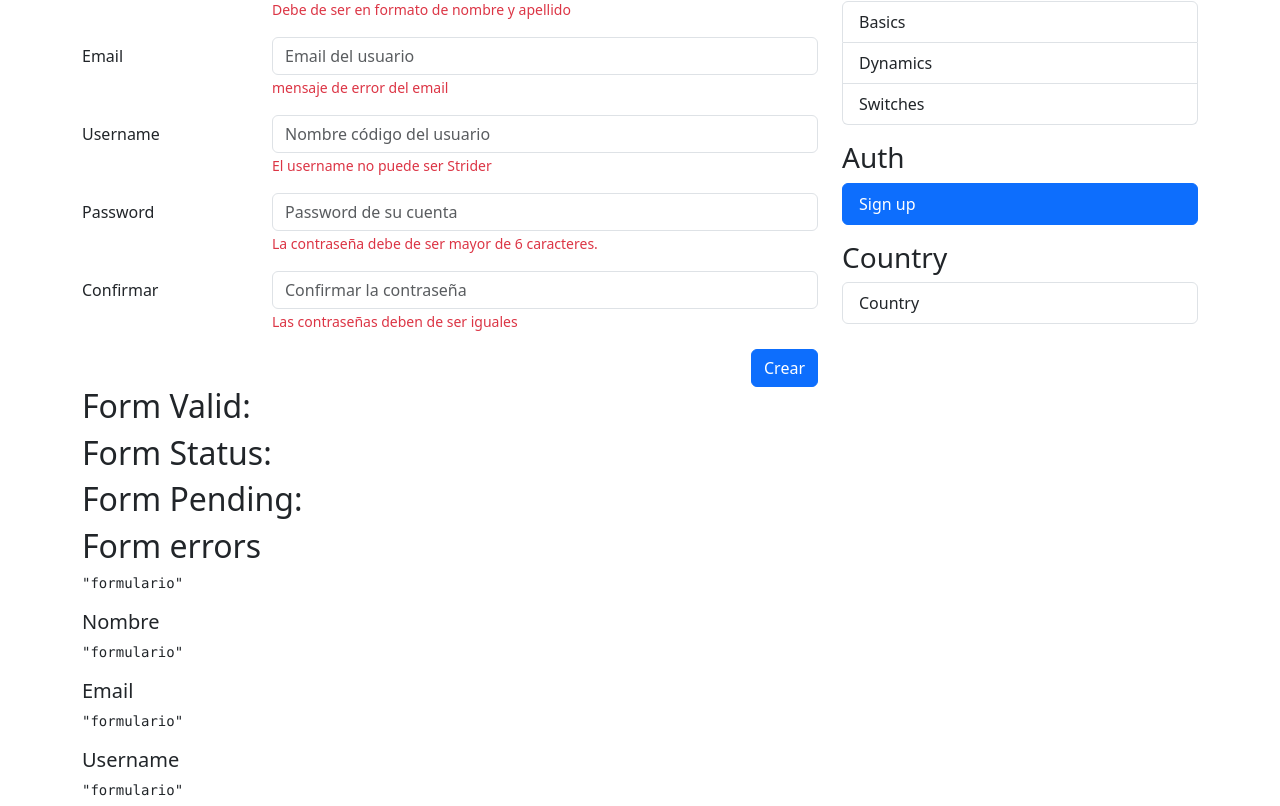
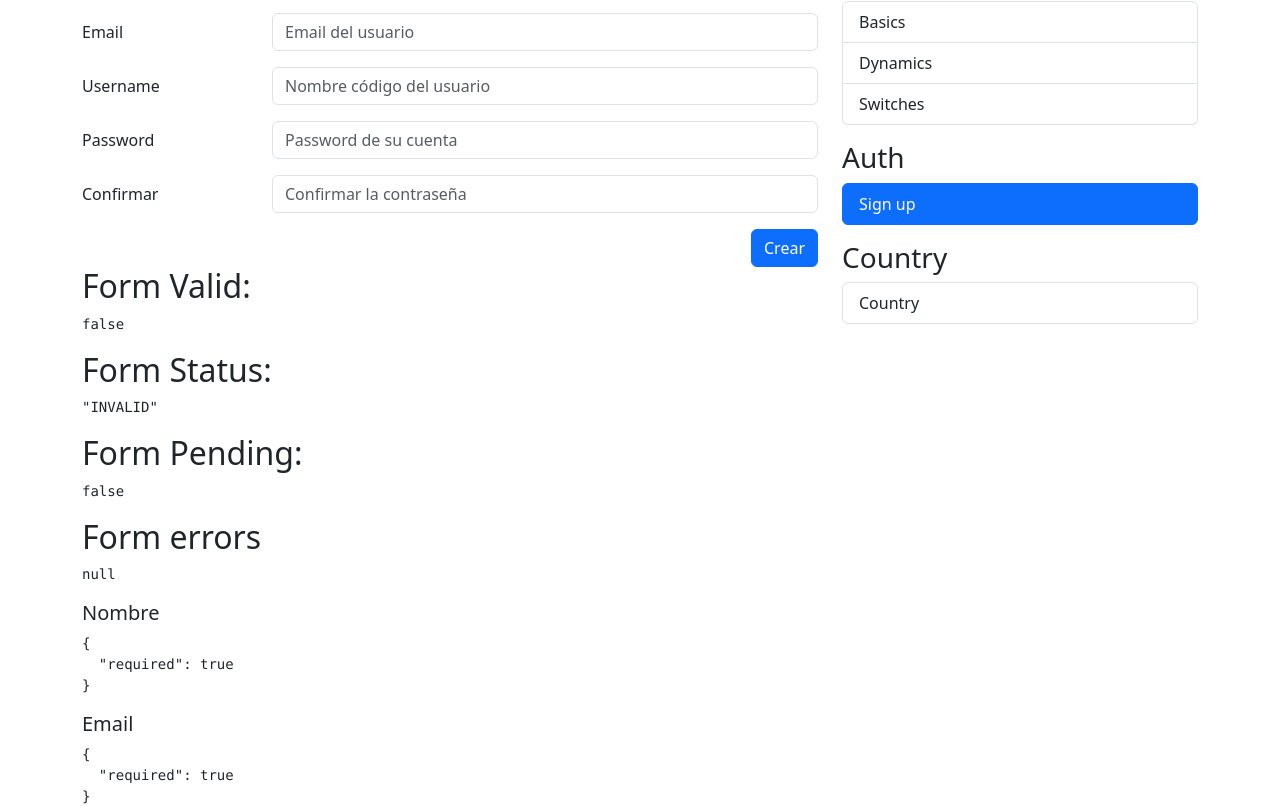
Before and after one commit to CarlosGal19/Reactive_Forms_Angular, an Angular app: page /auth/sign-up in a window 1280 px wide. Shown: the part 160-966 px from the top of the page. Built offline with nearby package versions, Linux system fonts and the light colour scheme.

Commit message:
feat: validate both passwords match

```diff
--- a/src/app/auth/pages/register-page/register-page.html
+++ b/src/app/auth/pages/register-page/register-page.html
@@ -4,7 +4,7 @@
 <div class="row">
     <div class="col">
 
-        <form autocomplete="off">
+        <form autocomplete="off" [formGroup]="myForm" (ngSubmit)="onSubmit()">
 
             <!-- Nombre -->
             <div class="row mb-3">
@@ -12,11 +12,14 @@
                 <div class="col-sm-9">
                     <input type="text"
                            class="form-control"
+                           formControlName="name"
                            placeholder="Nombre del usuario">
 
+                    @if (formUtils.isValidField(myForm, "name")) {
                       <span class="form-text text-danger">
-                        Debe de ser en formato de nombre y apellido
+                          Input must include name and last name
                       </span>
+                    }
                 </div>
             </div>
 
@@ -26,10 +29,13 @@
                 <div class="col-sm-9">
                     <input type="email"
                            class="form-control"
+                           formControlName="email"
                            placeholder="Email del usuario">
+                    @if (formUtils.isValidField(myForm, "email")) {
                     <span class="form-text text-danger">
-                        mensaje de error del email
+                        {{formUtils.getFieldError(myForm, "email")}}
                     </span>
+                  }
                 </div>
             </div>
 
@@ -39,10 +45,13 @@
                 <div class="col-sm-9">
                     <input type="text"
                            class="form-control"
+                           formControlName="username"
                            placeholder="Nombre código del usuario">
+                    @if (formUtils.isValidField(myForm, "username")) {
                     <span class="form-text text-danger">
-                         El username no puede ser Strider
+                         Input must not include spaces
                     </span>
+                  }
                 </div>
             </div>
 
@@ -52,11 +61,14 @@
                 <div class="col-sm-9">
                     <input type="password"
                            class="form-control"
+                           formControlName="password"
                            placeholder="Password de su cuenta">
 
+                    @if (formUtils.isValidField(myForm, "password")) {
                       <span class="form-text text-danger">
-                         La contraseña debe de ser mayor de 6 caracteres.
+                           {{formUtils.getFieldError(myForm, "password")}}
                       </span>
+                    }
                 </div>
             </div>
 
@@ -66,11 +78,14 @@
                 <div class="col-sm-9">
                     <input type="password"
                            class="form-control"
+                           formControlName="confirmPassword"
                            placeholder="Confirmar la contraseña">
 
+                    @if(myForm.errors && myForm.errors['passwordMismatch'] && myForm.controls['confirmPassword'].touched) {
                       <span class="form-text text-danger">
-                         Las contraseñas deben de ser iguales
+                           Passwords must match
                       </span>
+                    }
                 </div>
             </div>
 
@@ -91,23 +106,28 @@
 
 
 <h2>Form Valid: </h2>
+<pre>{{ myForm.valid | json }}</pre>
+
 <h2>Form Status: </h2>
+<pre>{{ myForm.status | json }}</pre>
+
 <h2>Form Pending: </h2>
+<pre>{{ myForm.pending | json }}</pre>
+
 <h2>Form errors</h2>
-<pre>{{ 'formulario' | json }}</pre>
+<pre>{{ myForm.errors | json }}</pre>
 
 <h5>Nombre</h5>
-<pre>{{ 'formulario' | json }}</pre>
+<pre>{{ myForm.controls['name'].errors | json }}</pre>
 
 <h5>Email</h5>
-<pre>{{ 'formulario' | json }}</pre>
+<pre>{{ myForm.controls['email'].errors | json }}</pre>
 
 <h5>Username</h5>
-<pre>{{ 'formulario' | json }}</pre>
-
+<pre>{{ myForm.controls['username'].errors | json }}</pre>
 
 <h5>Password</h5>
-<pre>{{ 'formulario' | json }}</pre>
+<pre>{{ myForm.controls['password'].errors | json }}</pre>
 
 <h5>Confirmar</h5>
-<pre>{{ 'formulario' | json }}</pre>
+<pre>{{ myForm.controls['confirmPassword'].errors | json }}</pre>
--- a/src/app/auth/pages/register-page/register-page.ts
+++ b/src/app/auth/pages/register-page/register-page.ts
@@ -1,11 +1,33 @@
+import { AbstractControl } from '@angular/forms';
 import { JsonPipe } from '@angular/common';
-import { Component } from '@angular/core';
+import { Component, inject } from '@angular/core';
+import { FormGroup, ReactiveFormsModule, FormBuilder, Validators } from '@angular/forms';
+import { FormUtils } from '../../../utils/form.utils';
 
 @Component({
   selector: 'register-page',
-  imports: [JsonPipe],
+  imports: [JsonPipe, ReactiveFormsModule],
   templateUrl: './register-page.html',
 })
 export class RegisterPage {
+  private formBuilder = inject(FormBuilder);
 
+  formUtils = FormUtils;
+
+  myForm: FormGroup = this.formBuilder.group({
+    name: ['', [Validators.required, Validators.pattern(this.formUtils.namePattern)]],
+    email: ['', [Validators.required, Validators.pattern(this.formUtils.emailPattern)]],
+    username: ['', [Validators.required, Validators.minLength(6)], Validators.pattern(this.formUtils.notOnlySpacesPattern)],
+    password: ['', [Validators.required, Validators.minLength(6)]],
+    confirmPassword: ['', Validators.required],
+  }, {
+    validators: [this.formUtils.fieldsMatch('password', 'confirmPassword')]
+  });
+
+
+
+  onSubmit() {
+    this.myForm.markAllAsTouched();
+    console.log(this.myForm.value)
+  }
 }
--- a/src/app/utils/form.utils.ts
+++ b/src/app/utils/form.utils.ts
@@ -1,4 +1,4 @@
-import { FormArray, FormGroup, ValidationErrors } from "@angular/forms";
+import { AbstractControl, FormArray, FormGroup, ValidationErrors } from "@angular/forms";
 
 type fieldNameType =
   'name'
@@ -55,4 +55,14 @@ export class FormUtils {
 
     return this.getTextErrors(errors);
   }
+
+  static fieldsMatch(field1: string, field2: string) {
+    return (formGroup: AbstractControl) => {
+      const field1Value = formGroup.get(field1)?.value;
+      const field2Value = formGroup.get(field2)?.value;
+      return field1Value === field2Value ? null : {
+        passwordMismatch: true
+      }
+    }
+  }
 }
```
Lines whose indentation alone changed are shown as unchanged.
